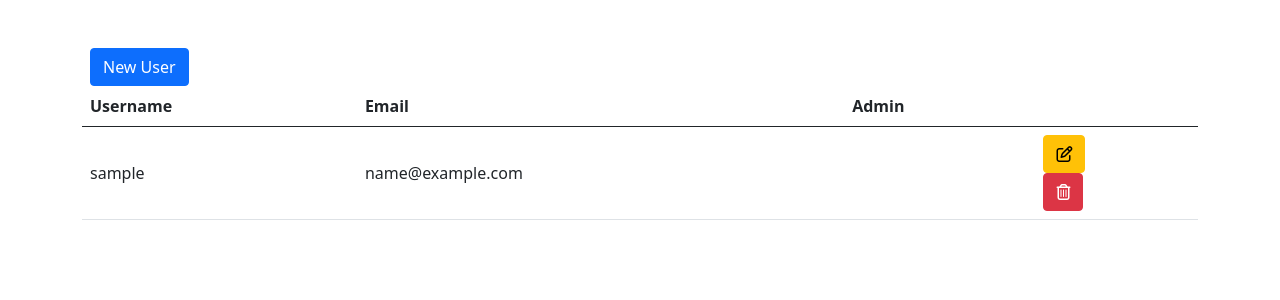
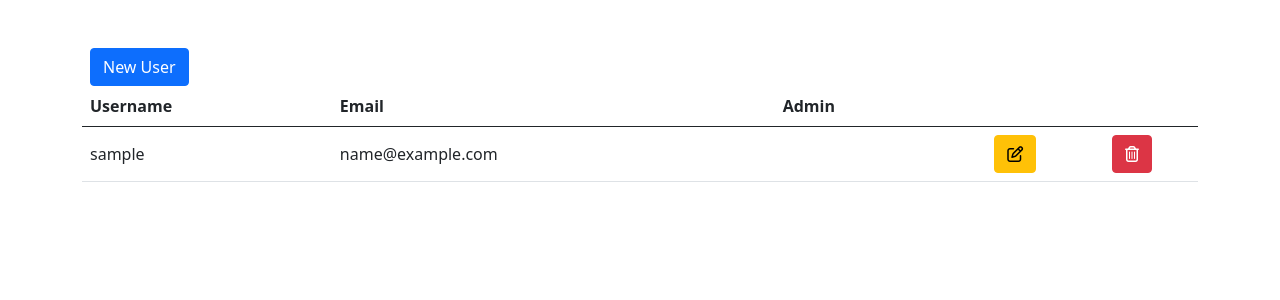
Before and after one commit to zpanula/scheduleworm, a Node project: template src/views/user/management.ejs in a window 1280 px wide. Shown: the part 58-358 px from the top of the page. Run offline with Node 20 templates, Linux system fonts and the light colour scheme; the template is opened without the code that fills it: most values are stand-ins (such as "Sample title", 1, 10 or a date in 2020); some libraries are stand-ins or nearby versions.

Commit message:
made the buttons on management page horizontal with flexbox

```diff
--- /dev/null
+++ b/src/public/css/management.css
@@ -0,0 +1,8 @@
+.flex-container {
+  display: flex;
+  justify-content: space-around;
+}
+
+.flex-item {
+  text-align: center;
+}
--- a/src/views/user/management.ejs
+++ b/src/views/user/management.ejs
@@ -2,6 +2,7 @@
 <html lang="en">
   <head>
     <%- include('../partials/head'); %>
+    <link rel="stylesheet" href="/css/management.css" />
   </head>
   <body>
     <%- include('../partials/nav'); %>
--- a/src/views/user/show.ejs
+++ b/src/views/user/show.ejs
@@ -3,13 +3,19 @@
   <td><%= user.email %></td>
   <td><%= user.isAdmin %></td>
   <td>
+    <div class="flex-container">
+      <div class="flex-item">
         <button type="submit" class="btn btn-warning">
           <i class="fa-regular fa-pen-to-square"></i>
         </button>
+      </div>
+      <div class="flex-item">
         <form action="/user/delete/<%= user.username %>" method="post">
           <button type="submit" class="btn btn-danger">
             <i class="far fa-trash-alt"></i>
           </button>
         </form>
+      </div>
+    </div>
   </td>
 </tr>
```
Lines whose indentation alone changed are shown as unchanged.
